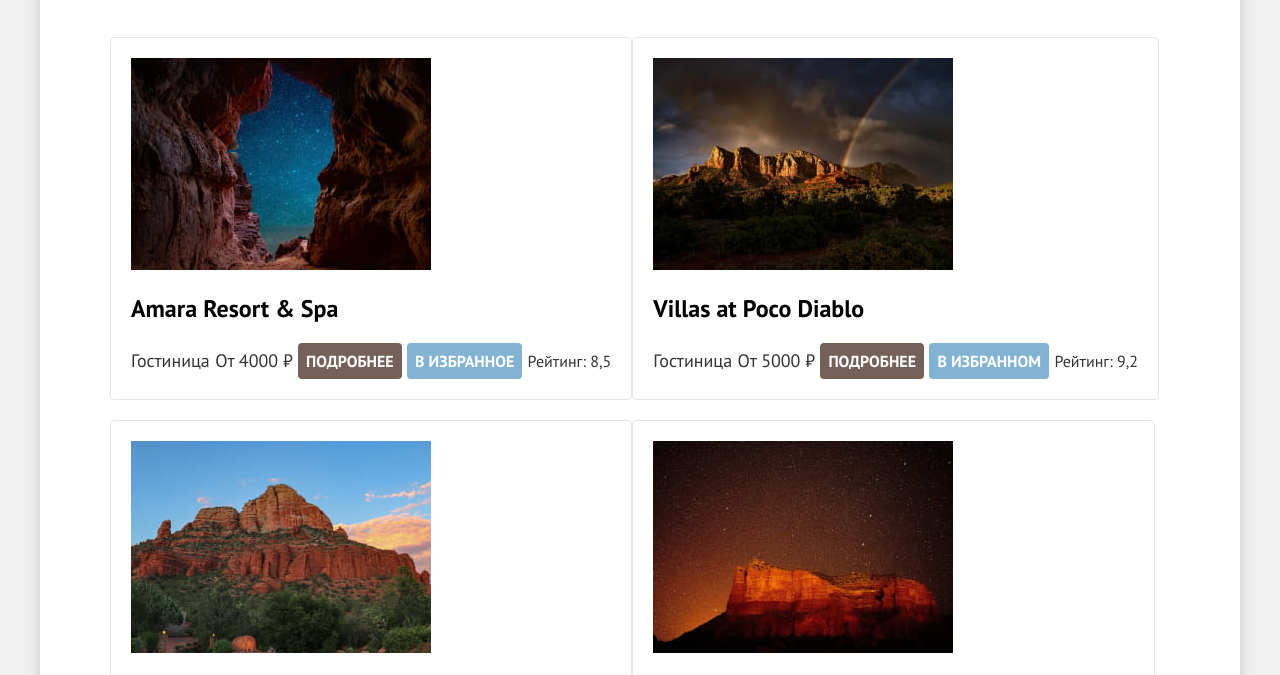
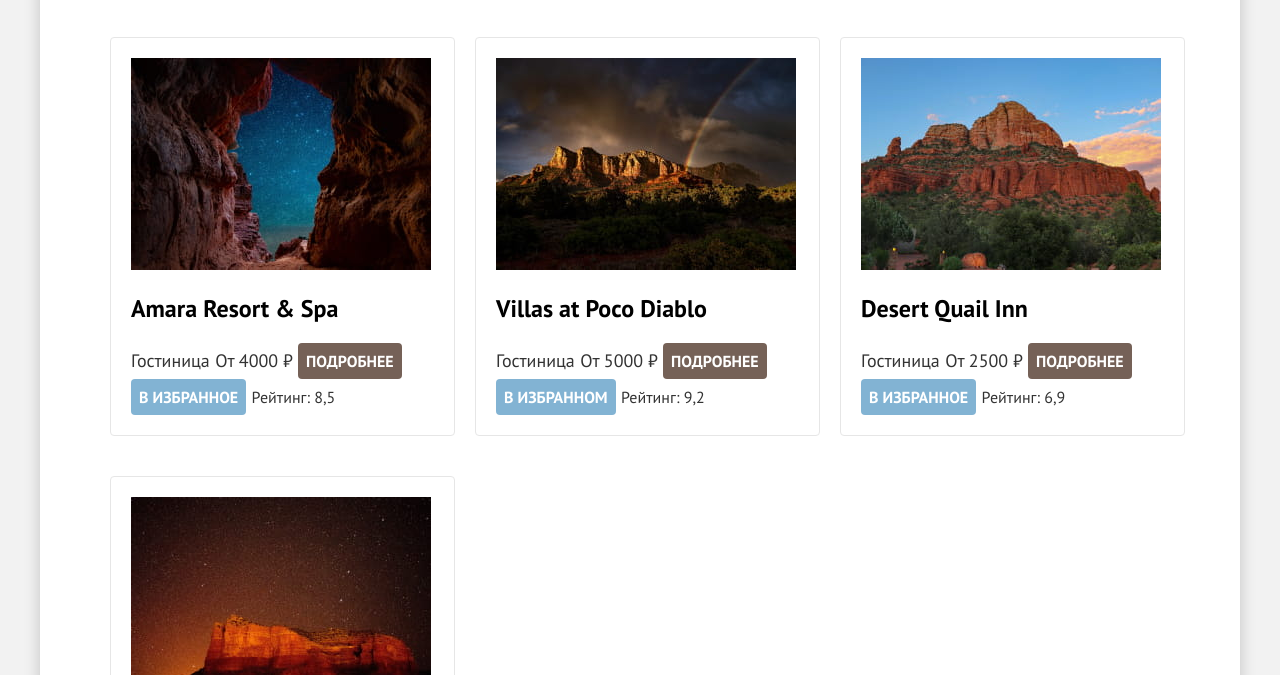
Before and after one commit to htmlacademy-htmlcss/2120291-sedona-36, a plain HTML site: page catalog.html in a window 1280 px wide. Shown: the part 530-1205 px from the top of the page. Drawn offline with Linux system fonts and the light colour scheme.

Commit message:
сделал домашку #7

```diff
--- a/styles/style.css
+++ b/styles/style.css
@@ -275,10 +275,6 @@ img {
   color: #ffffff;
 }
 
-/*
-Оставляю коментарий
-
-*/
 .search-button {
   width: 376px;
 }
@@ -415,10 +411,11 @@ img {
 }
 
 .hotels-list {
-  display: flex;
-  flex-wrap: wrap;
-  justify-content: flex-start;
+  display: grid;
   padding-bottom: 80px;
+
+  gap: 20px;
+  grid-template-columns: repeat(3, 345px);
 }
 
 .hotels-item {
@@ -429,10 +426,8 @@ img {
   border-radius: 4px;
 }
 
-.hotels-text {
-  font-size: 18px;
-  line-height: 21px;
-  color: #333333;
+.hotels-link {
+  text-decoration: none;
 }
 
 .hotels-card-title {
@@ -441,8 +436,10 @@ img {
   color: #000000;
 }
 
-.hotels-link {
-  text-decoration: none;
+.hotels-text {
+  font-size: 18px;
+  line-height: 21px;
+  color: #333333;
 }
 
 .hotels-rating-text {
```
Also changed, not shown: catalog.html (+1 -0 lines).
